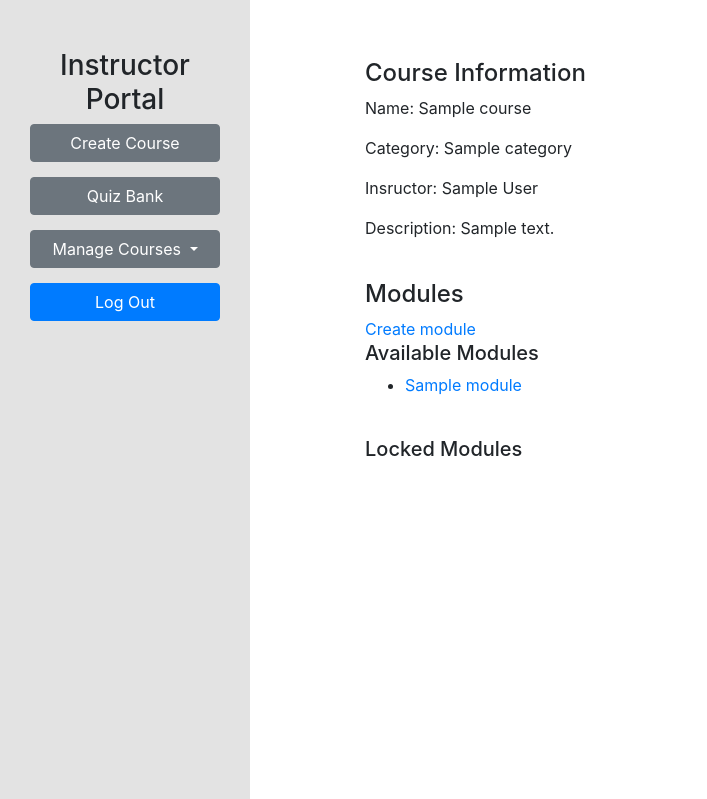
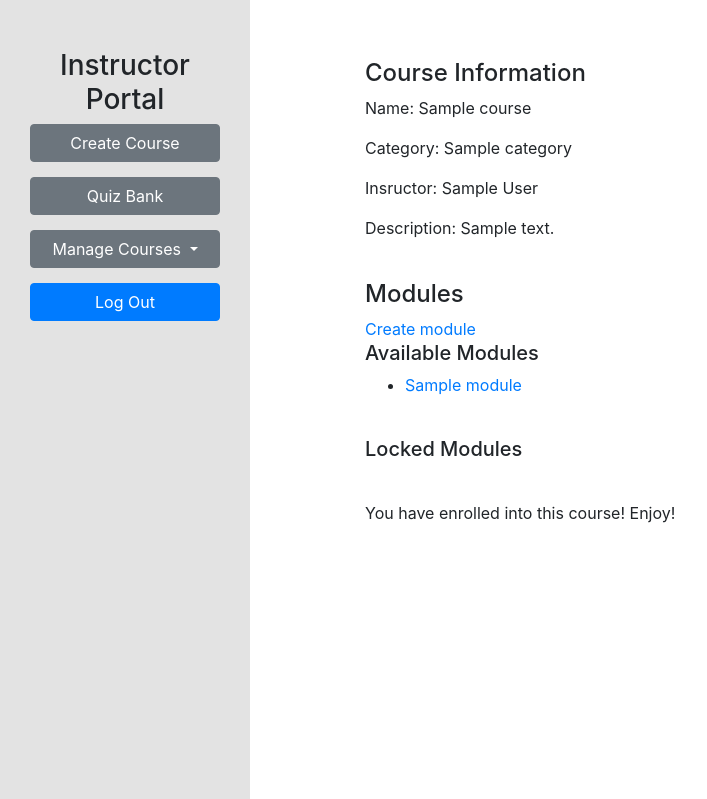
Before and after one commit to nolachen/ice, a Django app: page /courses/1/details in a window 1280 px wide. Shown: the part 57-856 px from the top of the page, without its empty margins (0-707 px from the left). Run offline with Django 3.2, Linux system fonts and the light colour scheme; a user stored in the database is signed in; tables that the repository leaves empty hold one stand-in row (values such as "Sample post"); some libraries are stand-ins or nearby versions.

Commit message:
minor things

```diff
--- a/templates/courses/course_details.html
+++ b/templates/courses/course_details.html
@@ -47,7 +47,7 @@
         {% if is_learner %}
 
           {% if is_enrolled %}
-            <!--<p>You have enrolled into this course! Enjoy!</p>-->
+            <p>You have enrolled into this course! Enjoy!</p>
           {% else %}
             <a href="{% url 'courses:enroll_course' course_id=course.id %}">Enroll</a>
           {% endif %}
```
